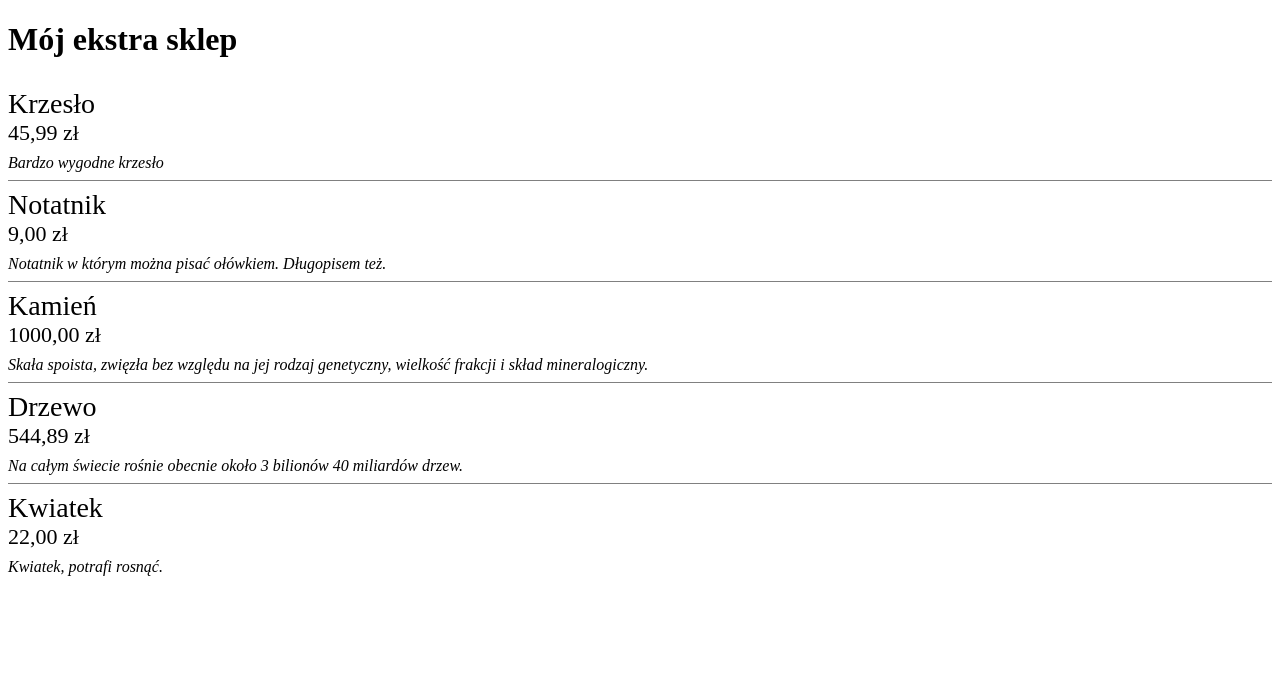
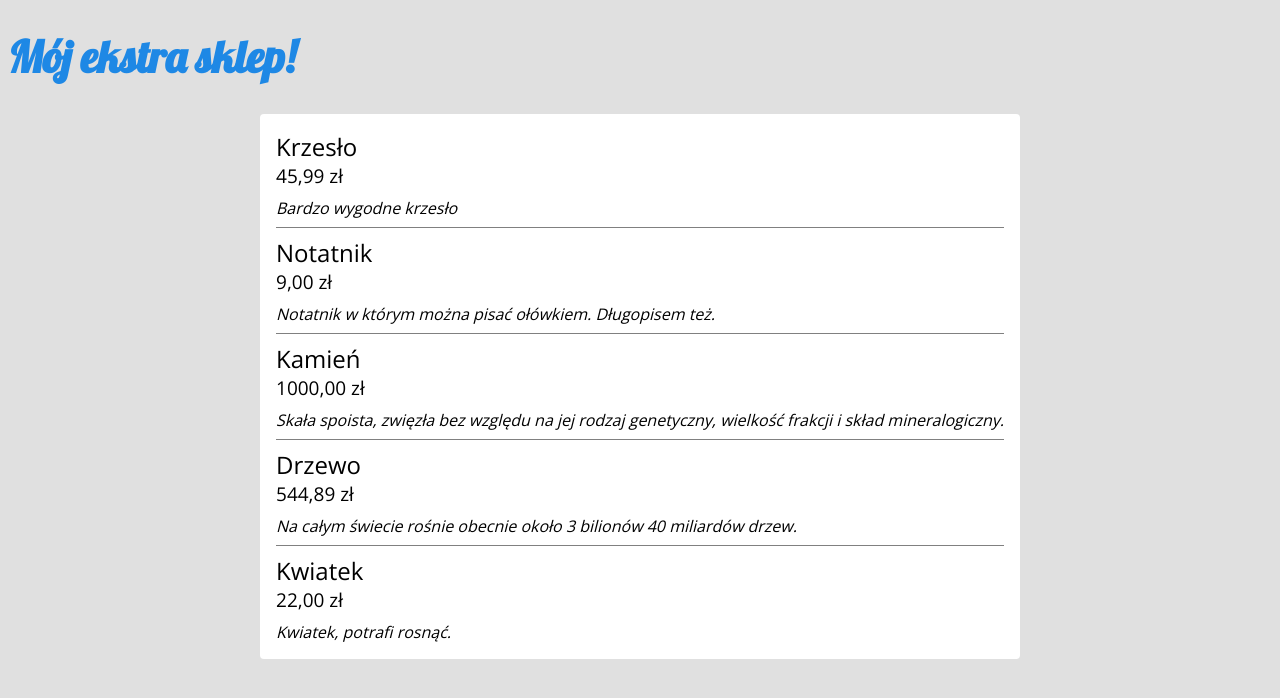
Before and after one commit to allegrotech-umk-torun/products-shop-front, a plain HTML site: page src/index.html in a window 1280 px wide. Drawn offline with nearby package versions, Linux system fonts and the light colour scheme.

Commit message:
Fonts and material design

```diff
--- a/src/index.html
+++ b/src/index.html
@@ -4,15 +4,20 @@
 <head>
   <meta charset="utf-8">
   <meta name="viewport" content="width=device-width, initial-scale=1">
-  <title>Mój ekstra sklep</title>
+  <title>Mój ekstra sklep!</title>
+
   <link href="style.css" rel="stylesheet">
+  <link href="https://fonts.googleapis.com/css?family=Lobster|Open+Sans" rel="stylesheet">
+
   <script src="services/shop-service.js"></script>
   <script src="components/product.js"></script>
 </head>
 
 <body>
-  <h1>Mój ekstra sklep</h1>
-  <section id="product-listing"></section>
+  <h1 class="title">Mój ekstra sklep!</h1>
+  <main class="container">
+    <section id="product-listing" class="card"></section>
+  </main>
   <script src="main.js"></script>
 </body>
 
--- a/src/style.css
+++ b/src/style.css
@@ -1,22 +1,52 @@
-/* body {
-  background-color: grey;
-} */
+body {
+  font-family: 'Open Sans', sans-serif;
+  background-color: #E0E0E0;
+}
+
+.title {
+  font-family: 'Lobster', cursive;
+  font-size: 44px;
+  color: #1E88E5;
+}
+
+.container {
+  display: flex;
+  flex-direction: column;
+  align-items: center;
+}
+
+.card {
+  background-color: white;
+  padding: 16px;
+  border-radius: 4px;
+}
+
+@media (min-width: 860px) {
+  .card {
+    max-width: 75%;
+  }
+}
 
 .product {
   border-bottom: 1px solid grey;
   padding: 8px 0;
 }
 
+.product:first-of-type {
+  padding-top: 0;
+}
+
 .product:last-of-type {
   border-bottom: none;
+  padding-bottom: 0;
 }
 
 .product__name {
-  font-size: 28px;
+  font-size: 24px;
 }
 
 .product__price {
-  font-size: 22px;
+  font-size: 19px;
 }
 
 .product__description {
```
